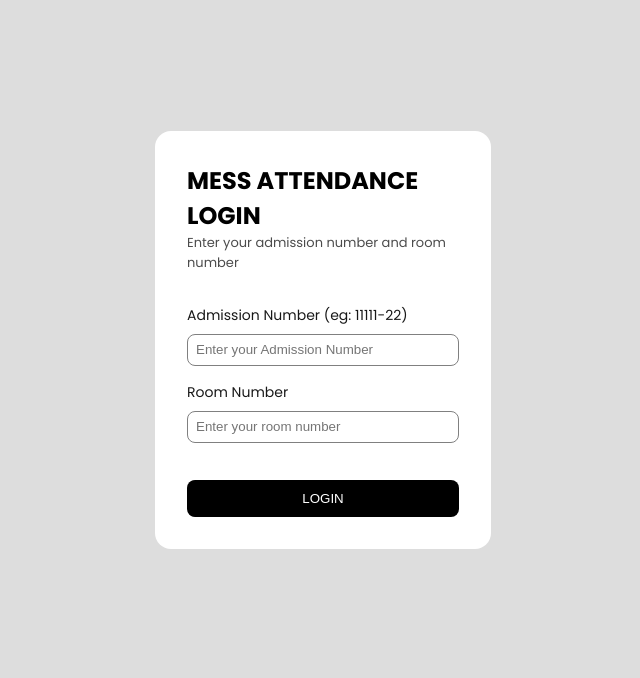
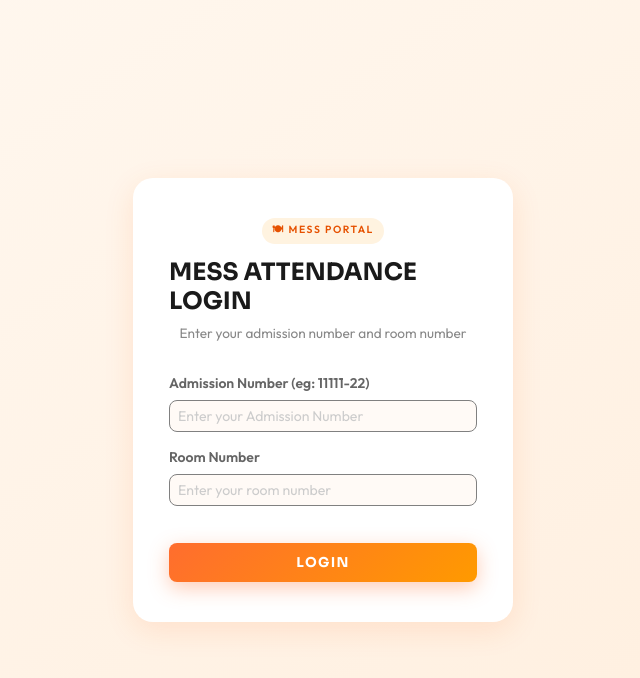
Before and after one commit to sanjay-sudheer/MessApp, a React (Vite) app in the folder frontend/: page / in a window 1280 px wide. Shown: the top 678 px of the page, without its empty margins (317-957 px from the left). Built offline with nearby package versions, Linux system fonts and the light colour scheme.

Commit message:
changing colour scheme

```diff
--- a/frontend/src/index.css
+++ b/frontend/src/index.css
@@ -1,11 +1,9 @@
 @import url('https://fonts.googleapis.com/css2?family=Fredoka:wght@300..700&family=Poppins:ital,wght@0,100;0,200;0,300;0,400;0,500;0,600;0,700;0,800;0,900;1,100;1,200;1,300;1,400;1,500;1,600;1,700;1,800;1,900&display=swap');
-:root{
-      --body-clr : rgb(221, 221, 221);
-}
 body{
       font-family: Poppins;
       margin: 0;
-      background-color:var(--body-clr);
+      padding: 0;
+      background-color: transparent;
 }
 a{
       text-decoration: none;
@@ -15,7 +13,8 @@ li{
       list-style: none;
 }
 .mainOuter{
-      min-height:85vh;
+      min-height: 100vh;
+      min-height: 100dvh;
       display: flex;
       flex-direction: column;
       justify-content: center;
--- a/frontend/src/loginPage/loginPage.css
+++ b/frontend/src/loginPage/loginPage.css
@@ -1,70 +1,171 @@
-.loginPage{
-      background-color: white;
-      padding: 2rem;
-      border-radius: 1rem;
-      width: 21rem;
+@import url('https://fonts.googleapis.com/css2?family=Sora:wght@400;600;700;800&family=Outfit:wght@300;400;500;600&display=swap');
+
+:root {
+  --saffron:   #ff6d2e;
+  --gold:      #ff9a00;
+  --card-bg:   #ffffff;
+  --text-dark: #1a1a1a;
+  --text-grey: #888;
+  --text-label:#555;
+  --border:    #ffe0c2;
+  --input-bg:  #fffaf6;
+  --badge-bg:  #fff3e0;
+  --badge-txt: #e65100;
 }
-.inputSection{
+
+* { margin: 0; padding: 0; box-sizing: border-box; }
+
+html, body, #root {
+  height: 100%;
+  margin: 0;
+  padding: 0;
+}
+
+/* ── Page ── */
+.mainOuter {
+  min-height: 100vh;
+  min-height: 100dvh;
+  width: 100%;
+  display: flex;
+  align-items: center;
+  justify-content: center;
+  background: linear-gradient(145deg, #fff8f0 0%, #ffeedd 100%);
+  background-attachment: fixed;
+  font-family: 'Outfit', sans-serif;
+  padding: 40px 20px;
+}
+
+/* ── Card ── */
+.loginPage {
+  background: var(--card-bg);
+  border-radius: 20px;
+  padding: 40px 36px;
+  width: 100%;
+  max-width: 380px;
+  box-shadow: 0 8px 30px rgba(255,100,20,0.12);
+}
+
+/* ── Badge ── */
+.messBadge {
+  display: inline-block;
+  background: var(--badge-bg);
+  color: var(--badge-txt);
+  font-size: 0.65rem;
+  font-weight: 700;
+  letter-spacing: 0.15em;
+  text-transform: uppercase;
+  padding: 4px 10px;
+  border-radius: 100px;
+  margin-bottom: 14px;
+}
+
+/* ── Header ── */
+.headerSection {
+  display: flex;
+  flex-direction: column;
+  align-items: flex-start;
+  padding-bottom: 24px;
+}
+
+.loginTitle {
+  font-family: 'Sora', sans-serif;
+  font-size: 1.6rem;
+  font-weight: 800;
+  color: var(--text-dark);
+  line-height: 1.2;
+  margin-bottom: 8px;
+}
+
+.userLoginPage-loginDescription {
+  color: var(--text-grey);
+  font-size: 0.85rem;
+}
+
+/* ── Inputs ── */
+.inputSection {
   display: flex;
   flex-direction: column;
   padding-bottom: 1rem;
 }
-.inputSection input{
-      height: 2rem;
-      border:1px solid grey;
-      border-radius: .5rem;
-      padding-left: .5rem;
+
+.inputSection label {
+  font-size: 0.78rem;
+  font-weight: 600;
+  color: var(--text-label);
+  margin-bottom: 7px;
 }
-.inputSection input:focus{
-      outline:none;
+
+.inputSection input {
+  border: 1.5px solid var(--border);
+  border-radius: 10px;
+  padding: 11px 14px;
+  font-size: 0.88rem;
+  font-family: 'Outfit', sans-serif;
+  color: var(--text-dark);
+  background: var(--input-bg);
+  outline: none;
+  transition: border-color 0.2s;
+  height: auto;
 }
-.inputSection label{
-      opacity: .9;
-      font-size: 14px;
-      margin-bottom: .5rem;
+
+.inputSection input::placeholder { color: #ccc; }
+
+.inputSection input:focus {
+  border-color: var(--saffron);
+  box-shadow: 0 0 0 3px rgba(255,109,46,0.1);
 }
-.headerSection{
-      display: flex;
-      flex-direction: column;
-      justify-content: center;
-      align-items: center;
-      padding-bottom: 2rem;
+
+/* ── Error ── */
+.errorMessage {
+  background: #fff3f0;
+  border: 1px solid #ffcab8;
+  color: #c0391a;
+  font-size: 0.82rem;
+  padding: 10px 14px;
+  border-radius: 10px;
+  margin-bottom: 14px;
+  font-weight: 500;
 }
-.loginButtonDiv{
+
+/* ── Button ── */
+.loginButtonDiv {
   display: flex;
   width: 100%;
   padding-top: 1.3rem;
 }
-.loginButton{
+
+.loginButton {
   display: flex;
   justify-content: center;
   align-items: center;
   width: 100%;
-      background-color: black;
+  background: linear-gradient(135deg, var(--saffron) 0%, var(--gold) 100%);
   border: none;
   color: white;
-      padding: .7rem;
-      border-radius: .5rem;
+  padding: 13px;
+  border-radius: 12px;
   cursor: pointer;
   text-transform: uppercase;
+  font-family: 'Sora', sans-serif;
+  font-size: 0.85rem;
+  font-weight: 700;
+  letter-spacing: 0.1em;
+  box-shadow: 0 6px 20px rgba(255,109,46,0.35);
+  transition: transform 0.15s, box-shadow 0.15s;
 }
-.loginButton:hover{
-      background-color: rgb(12, 12, 12);
+
+.loginButton:hover {
+  transform: translateY(-2px);
+  box-shadow: 0 10px 28px rgba(255,109,46,0.4);
 }
-.loginTitle{
-      text-transform: uppercase;
-      font-weight: 700;
-      font-size: 24px;
+
+.loginButton:active {
+  transform: translateY(0);
 }
-.userLoginPage-loginDescription{
-      opacity: .7;
-      font-size: 13px;
-}
-.errorMessage {
-      color:black ;
-}
-@media(max-width:437px){
-      .loginPage{
+
+/* ── Responsive ── */
+@media (max-width: 437px) {
+  .loginPage {
     padding: 1.5rem;
     width: 19rem;
   }
--- a/frontend/src/loginPage/loginPage.jsx
+++ b/frontend/src/loginPage/loginPage.jsx
@@ -1,5 +1,5 @@
 import React, { useEffect, useState } from 'react';
-import { useNavigate } from 'react-router-dom'; // Import useNavigate
+import { useNavigate } from 'react-router-dom';
 import './loginPage.css';
 
 export default function LoginPage() {
@@ -7,32 +7,26 @@ export default function LoginPage() {
   const [password, setPassword] = useState('');
   const [error, setError] = useState(null);
 
-  const navigate = useNavigate(); // Initialize useNavigate
+  const navigate = useNavigate();
 
   const handleSubmit = async (e) => {
     e.preventDefault();
-    setError(null); // Clear previous errors
+    setError(null);
 
     try {
       const response = await fetch('https://messapp-ymg5.onrender.com/api/auth/login', {
         method: 'POST',
-        headers: {
-          'Content-Type': 'application/json'
-        },
-        body: JSON.stringify({ admissionNumber, roomNumber: password }) // Sending roomNumber as password
+        headers: { 'Content-Type': 'application/json' },
+        body: JSON.stringify({ admissionNumber, roomNumber: password })
       });
 
       if (response.ok) {
         const data = await response.json();
-        localStorage.setItem('token', data.token); // Store token in local storage
-        localStorage.setItem('inmate', JSON.stringify(data.inmate)); // Store inmate data in local storage
-
+        localStorage.setItem('token', data.token);
+        localStorage.setItem('inmate', JSON.stringify(data.inmate));
         setPassword('');
         setAdmissionNumber('');
-
-        // Navigate to a new route after successful login
-        console.log('Navigating to user profile');
-        navigate('/user-profile'); // Redirect to the dashboard or desired page
+        navigate('/user-profile');
       } else {
         const errorData = await response.json();
         setError(errorData.message || 'Login failed');
@@ -44,26 +38,24 @@ export default function LoginPage() {
 
   useEffect(() => {
     const token = localStorage.getItem('token');
-    if (token) {
-      // If token is present, redirect to /user-profile
-      console.log('Token found, redirecting to user profile');
-      navigate('/user-profile');
-    } else {
-      console.log('No token found');
-    }
-  }, [navigate]); // Include navigate in the dependency array
+    if (token) navigate('/user-profile');
+  }, [navigate]);
 
   return (
     <div className='mainOuter'>
       <div className="loginPage">
+
         <div className="headerSection">
-          <span className="loginTitle">mess attendance login</span>
-          <span className='userLoginPage-loginDescription'>
+          <span className="messBadge">🍽 Mess Portal</span>
+          <span className="loginTitle">Mess Attendance Login</span>
+          <span className="userLoginPage-loginDescription">
             Enter your admission number and room number
           </span>
         </div>
+
         <form className='formSection' onSubmit={handleSubmit}>
-          {error && <div className="errorMessage">{error}</div>} {/* Error message display */}
+          {error && <div className="errorMessage">{error}</div>}
+
           <div className="inputSection">
             <label htmlFor='AdmissionNumber'>Admission Number (eg: 11111-22)</label>
             <input
@@ -75,6 +67,7 @@ export default function LoginPage() {
               required
             />
           </div>
+
           <div className="inputSection">
             <label htmlFor='roomPassword'>Room Number</label>
             <input
@@ -86,10 +79,12 @@ export default function LoginPage() {
               required
             />
           </div>
+
           <div className="loginButtonDiv">
             <button className="loginButton" type='submit'>Login</button>
           </div>
         </form>
+
       </div>
     </div>
   );
```
Lines whose indentation alone changed are shown as unchanged.
